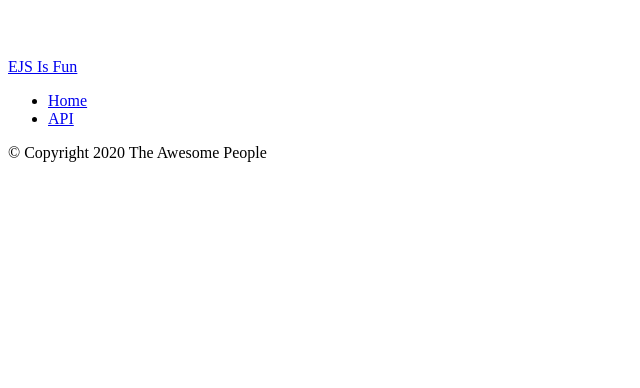
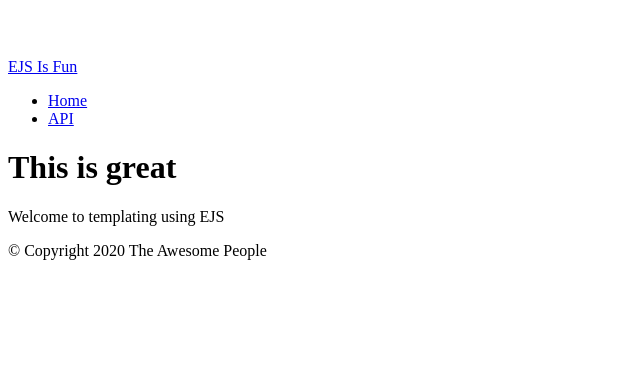
Before and after one commit to coleman7245/ActivateWork-SBA-318---Express-Server-Application, a Node server app: page / in a window 1280 px wide. Shown: the top 388 px of the page, without its empty margins (0-640 px from the left). Run offline with Node 20, Linux system fonts and the light colour scheme.

Commit message:
Fixed the view code and put in a sample HTML template.

```diff
--- a/controllers/apicontroller.js
+++ b/controllers/apicontroller.js
@@ -7,8 +7,8 @@ function getAPIRequests(req, res) {
         }
     ];
 
+    res.render("index");
     //res.json({links});
-    res.render("index");
 }
 
 function getDataRequests(req, res) {
--- a/index.js
+++ b/index.js
@@ -13,7 +13,7 @@ let port = 8080;
 app.use(bodyParser.urlencoded({ extended: true }));
 app.use(bodyParser.json({ extended: true }));
 
-app.use(express.static(__dirname + "/public"));
+app.use(express.static("public"));
 app.set("views", "./views");
 app.set("view engine", "ejs");
 
--- a/views/header.ejs
+++ /dev/null
@@ -1,3 +0,0 @@
-<meta charset="UTF-8">
-<title>Video Game Database</title>
-<link rel="stylesheet" href="../styles/styles.css" type="text/css">
--- a/views/index.ejs
+++ b/views/index.ejs
@@ -1,12 +1,23 @@
 <!DOCTYPE html>
 <html lang="en">
 <head>
-    <%-include("./header.ejs");%>
+    <%-include("./partials/head.ejs");%>
 </head>
-<body>
-    <%-include("./body.ejs");%>
+<body class="container">
+
+    <header>
+        <%- include('./partials/header.ejs'); %>
+    </header>
+
+    <main>
+        <div class="jumbotron">
+        <h1>This is great</h1>
+        <p>Welcome to templating using EJS</p>
+        </div>
+    </main>
+
+    <footer>
+        <%-include("./partials/footer.ejs");%>
+    </footer>
 </body>
-<footer>
-    <%-include("./footer.ejs");%>
-</footer>
 </html>
--- /dev/null
+++ b/views/partials/head.ejs
@@ -0,0 +1,3 @@
+<meta charset="UTF-8">
+<title>Video Game Database</title>
+<link rel="stylesheet" href="/styles.css" type="text/css">
```
Also changed, not shown: public/styles.css (renamed from styles/styles.css), views/partials/footer.ejs (renamed from views/footer.ejs), views/partials/header.ejs (renamed from views/body.ejs).
